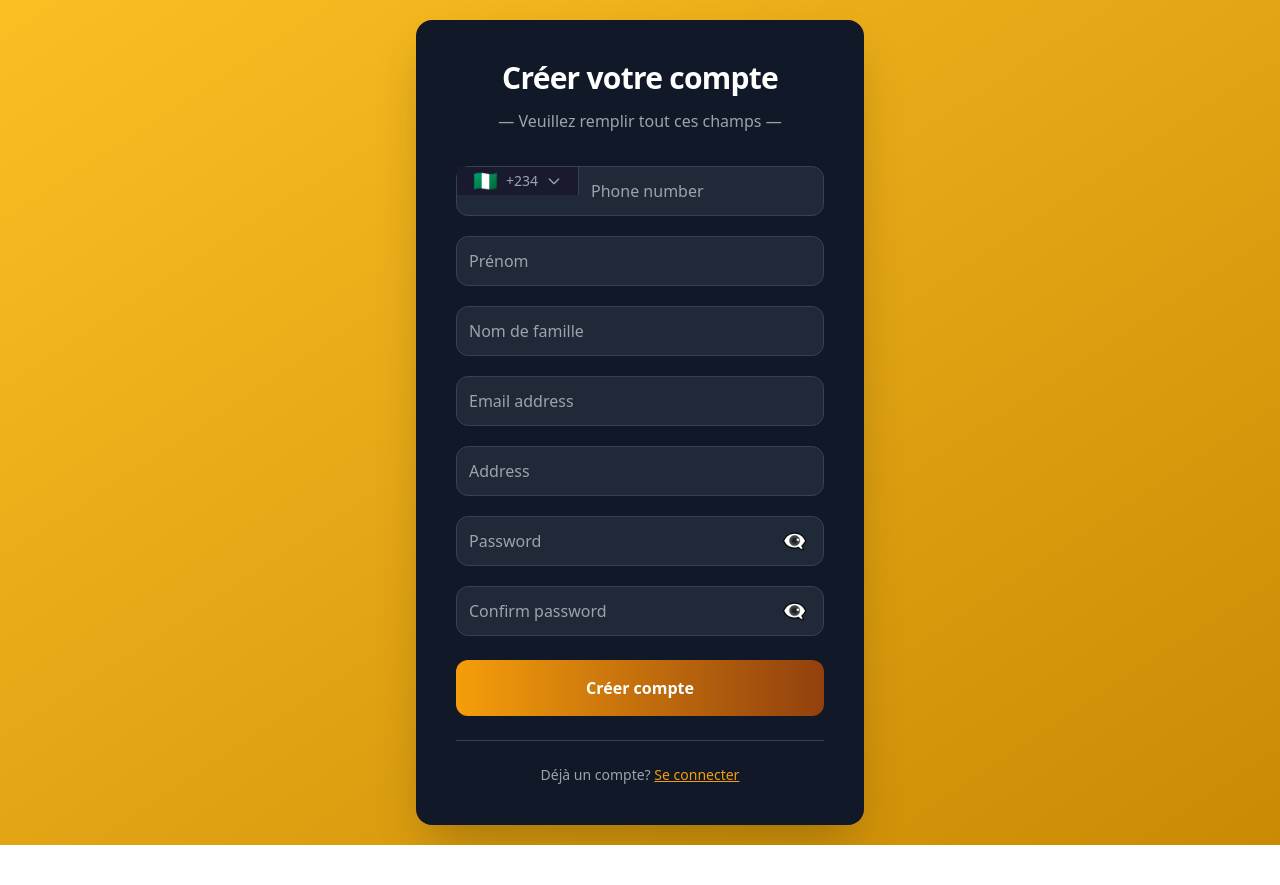
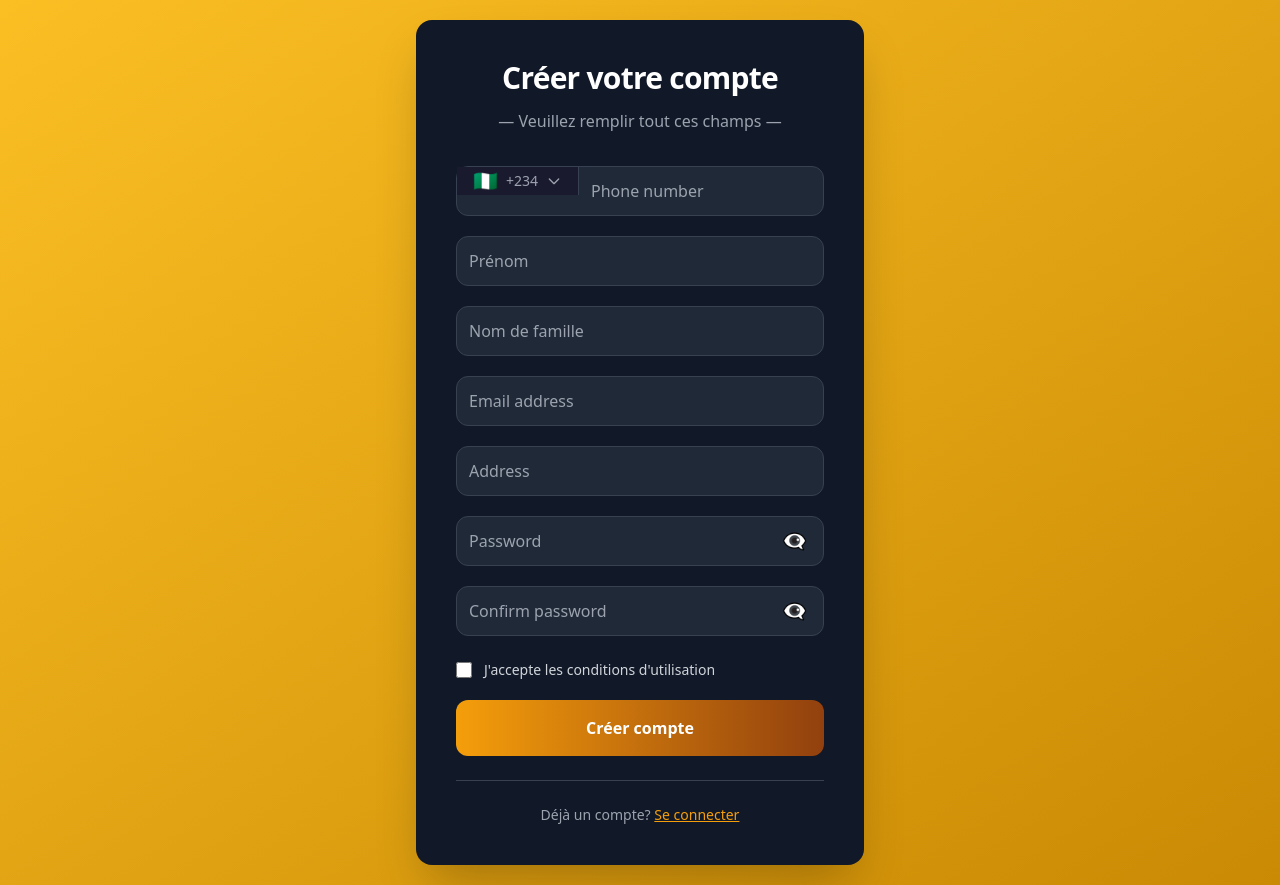
Before and after one commit to banutek/baber_shop_baber_app, a React (Vite) app: page /register in a window 1280 px wide. Before the commit the page ends 845 px from the top, so only its background shows below. Built offline with nearby package versions, Linux system fonts and the light colour scheme.

Commit message:
add the checkbox btn on register form

```diff
--- a/src/pages/register/register.page.tsx
+++ b/src/pages/register/register.page.tsx
@@ -314,27 +314,23 @@ export const RegisterPage: React.FC<IRegisterPageProps> = () => {
               )}
             </div>
 
-            {/* Terms Checkbox */}
-            {/* <div className="mb-6">
-              <label className="flex items-start text-gray-400 text-sm leading-relaxed cursor-pointer">
+            {/* Agree Terms Checkbox */}
+            <div className="mb-5">
+              <label className="flex items-center gap-3 cursor-pointer">
                 <input
                   type="checkbox"
                   checked={formData.agreeTerms}
-                  onChange={(e) => setFormData({ ...formData, agreeTerms: e.target.checked })}
-                  className="mr-3 mt-0.5 w-4 h-4 accent-purple-500"
+                  onChange={(e) => updateField('agreeTerms', e.target.checked)}
+                  className="w-4 h-4 accent-amber-500 cursor-pointer"
                 />
-                <span>
-                  By creating an account, you agree to our{' '}
-                  <a href="#" className="text-purple-500 no-underline hover:underline">
-                    Terms of Use
-                  </a>{' '}
-                  and{' '}
-                  <a href="#" className="text-purple-500 no-underline hover:underline">
-                    Privacy Policy
-                  </a>
+                <span className="text-gray-300 text-sm">
+                  J'accepte les conditions d'utilisation
                 </span>
               </label>
-            </div> */}
+              {fieldErrors.agreeTerms && (
+                <p className="text-red-400 text-xs mt-1 ml-1">{fieldErrors.agreeTerms}</p>
+              )}
+            </div>
 
             {/* Create Account Button */}
             <button
```
